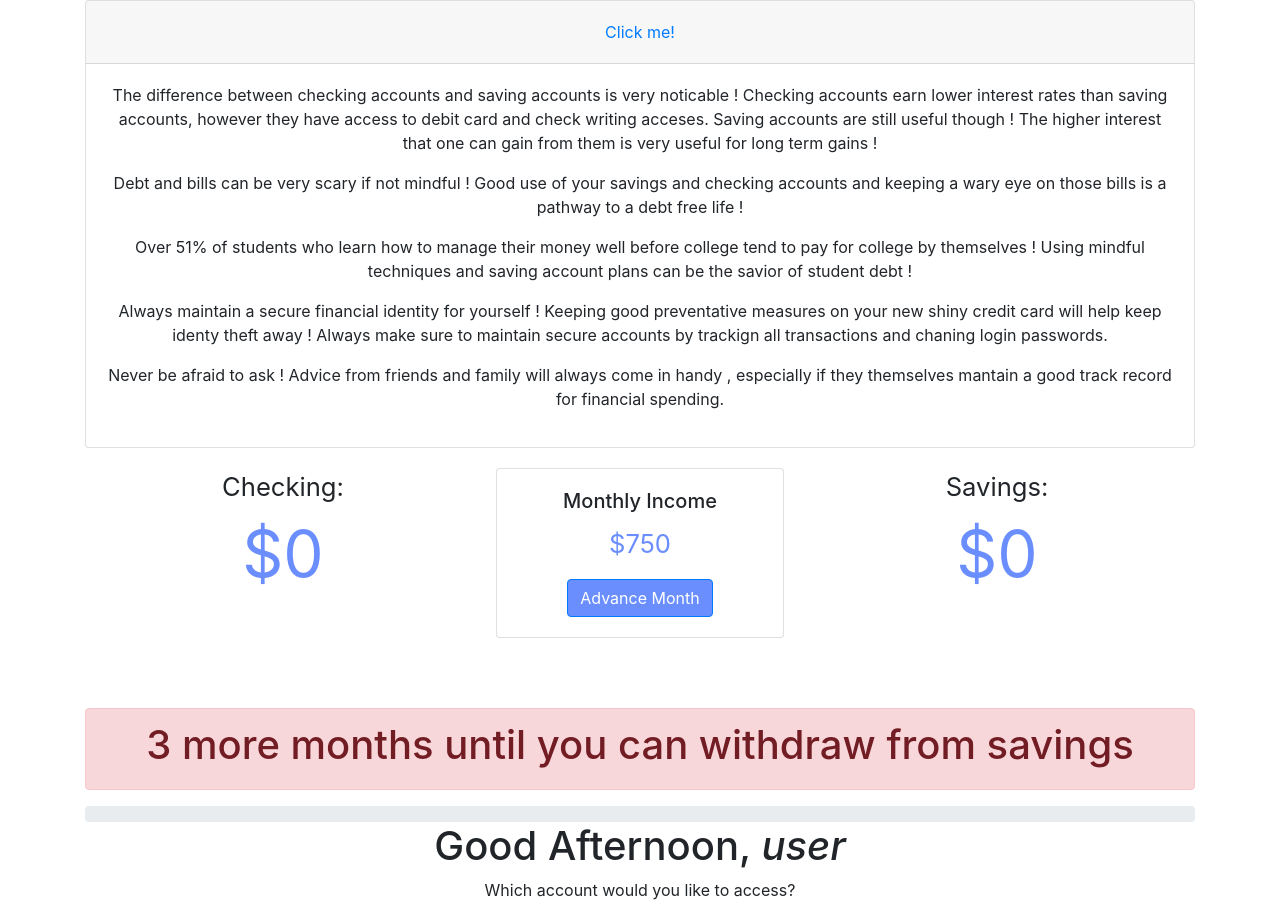
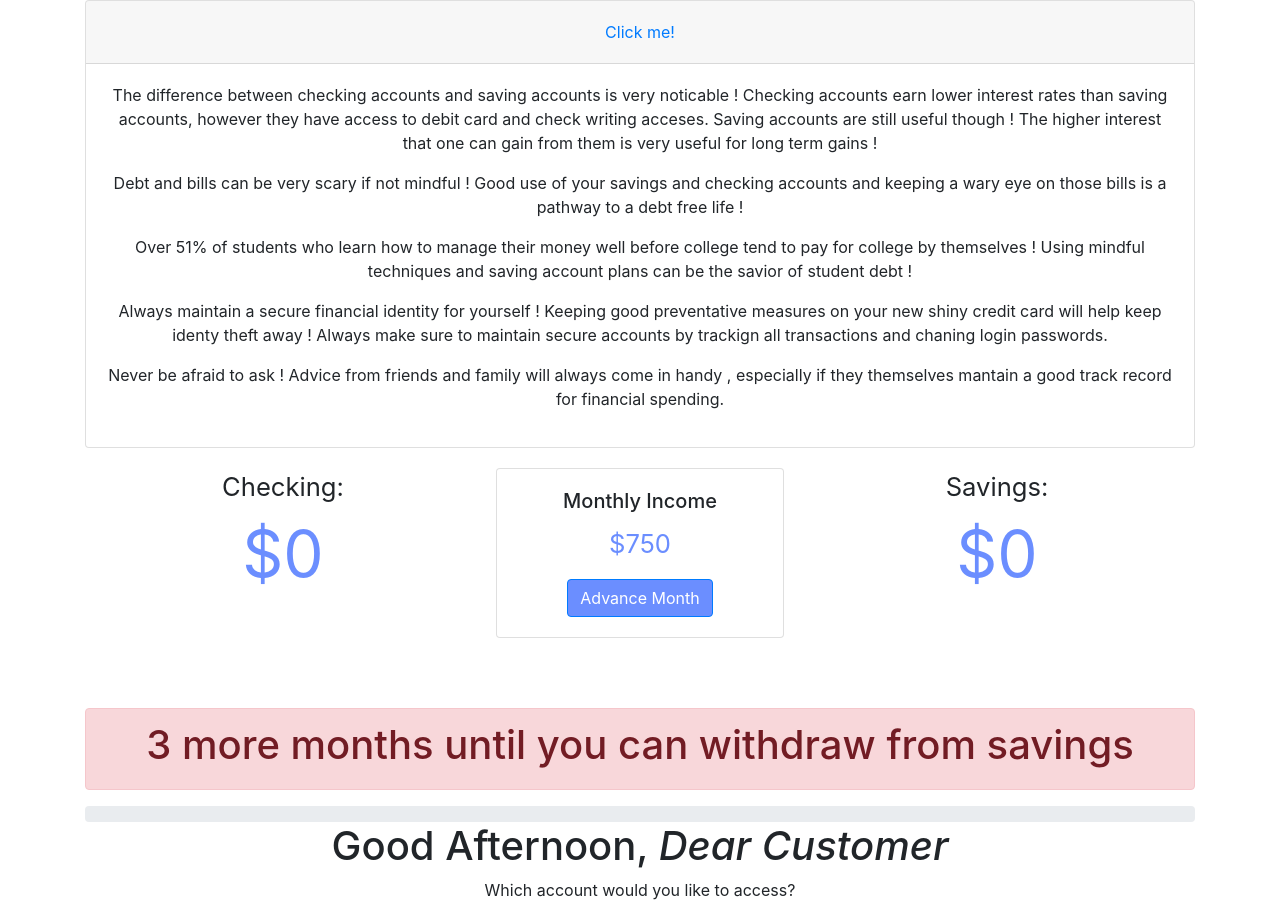
Before and after one commit to rigrergl/Financial-Atlas, a React (Create React App) app: page /monthlyView in a window 1280 px wide. Shown: the top 916 px of the page. Built offline with nearby package versions, Linux system fonts and the light colour scheme.

Commit message:
ready to turn in

```diff
--- a/src/App.js
+++ b/src/App.js
@@ -12,10 +12,10 @@ import {useState} from "react";
 import { BrowserRouter as Router, Switch, Route, Link } from "react-router-dom";
 
 function App() {
-  const [firstName, setFirst] = useState("Dear Customer");
+  const [firstName, setFirstName] = useState("Dear Customer");
 
-  const handleClick = () => {
-
+  const handleClick = (e) => {
+    setFirstName(e.target.value);
   }
 
   return (
@@ -26,7 +26,7 @@ function App() {
             renders the first one that matches the current URL. */}
           <Switch>
             <Route exact path="/monthlyView">
-              <MonthlyView />
+              <MonthlyView firstName={firstName}/>
             </Route>
 
             <Route exact path="/lose">
--- a/src/components/Login.js
+++ b/src/components/Login.js
@@ -21,7 +21,7 @@ const Login = ( {handleClick} ) => {
               marginLeft: "5px",
             }}
           >
-            <Form.Control onSubmit={handleClick} placeholder="First name" />
+            <Form.Control onChange={handleClick} placeholder="First name" />
           </Col>
         </Row>
         <Row>
--- a/src/components/MonthlyView/Heading.js
+++ b/src/components/MonthlyView/Heading.js
@@ -1,6 +1,6 @@
 import React from "react";
 
-function Heading() {
+function Heading( {firstName} ) {
   const date = new Date();
   const currentTime = date.getHours();
   let greeting;
@@ -16,7 +16,7 @@ function Heading() {
   return (
     <div>
       <h1 className="heading">
-        {greeting}, <i>user</i>{" "}
+        {greeting}, <i>{firstName}</i>{" "}
       </h1>
     </div>
   );
--- a/src/components/MonthlyView/MonthlyView.js
+++ b/src/components/MonthlyView/MonthlyView.js
@@ -30,7 +30,7 @@ import {
   decrementChecking,
 } from "../../redux/actions";
 
-export default function MonthlyView() {
+export default function MonthlyView( {firstName} ) {
   const round = useSelector((state) => state.round);
   const debt = useSelector((state) => state.debt);
   const savingsAmt = useSelector((state) => state.savingsAmt);
@@ -121,7 +121,7 @@ export default function MonthlyView() {
 
           <Debt MAX_DEBT={MAX_DEBT} />
 
-          <Welcome />
+          <Welcome firstName={firstName}/>
 
           <PrizeList />
         </Container>
--- a/src/components/MonthlyView/Welcome.js
+++ b/src/components/MonthlyView/Welcome.js
@@ -3,10 +3,10 @@ import Heading from "./Heading";
 import "../../styles/MonthlyView.css";
 import CardFlip from "./CardFlip";
 
-const Welcome = () => {
+const Welcome = ( {firstName} ) => {
   return (
     <div className="welcome-container">
-      <Heading />
+      <Heading firstName={firstName}/>
       <p>Which account would you like to access?</p>
       <CardFlip />
     </div>
```
